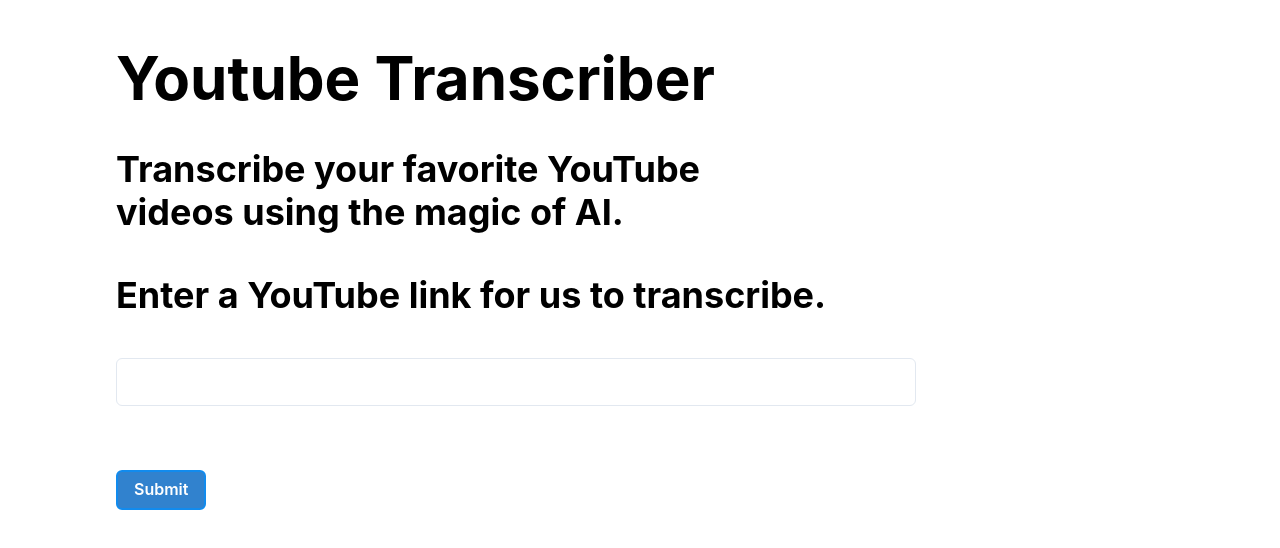
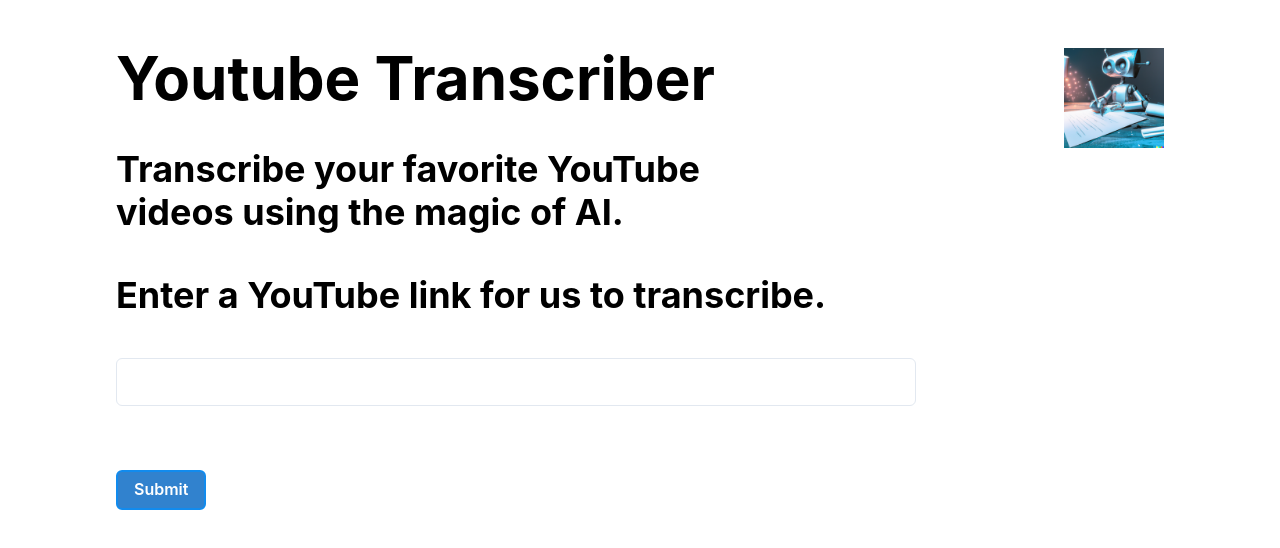
Before and after one commit to paramsingh/transcribe, a Next.js app in the folder frontend/: page / in a window 1280 px wide. Shown: the top 548 px of the page. Built offline with nearby package versions, Linux system fonts and the light colour scheme.

Commit message:
Add scriber

```diff
--- a/frontend/pages/index.tsx
+++ b/frontend/pages/index.tsx
@@ -2,11 +2,21 @@
 import Head from "next/head";
 import Image from "next/image";
 import { Inter } from "@next/font/google";
-import { Spinner, Box, Heading, Input, Button, Text } from "@chakra-ui/react";
+import {
+  Spinner,
+  Box,
+  Heading,
+  Input,
+  Button,
+  Text,
+  Flex,
+  Spacer,
+} from "@chakra-ui/react";
 import styles from "../styles/Home.module.css";
 import { getDetailsForUUID, submitLink } from "../client/api-client";
 import { validateUrl } from "../utils/validateUrl";
 import { useRouter } from "next/router";
+import scriber from "../static/scriber.png";
 
 const inter = Inter({ subsets: ["latin"] });
 
@@ -66,9 +76,18 @@
       </Head>
       <main>
         <div>
-          <Heading as={"h1"} size="3xl" paddingBottom={10}>
-            Youtube Transcriber
-          </Heading>
+          <Flex direction="row">
+            <Heading as={"h1"} size="3xl" paddingBottom={10}>
+              Youtube Transcriber
+            </Heading>
+            <Spacer></Spacer>
+            <Image
+              src={scriber}
+              alt="scriber"
+              style={{ maxHeight: "100px", maxWidth: "100px" }}
+            />
+          </Flex>
+
           <Heading as={"h2"} size="xl">
             Transcribe your favorite YouTube videos using the magic of AI.
           </Heading>
```
Also changed, not shown: frontend/static/scriber.png (added).
